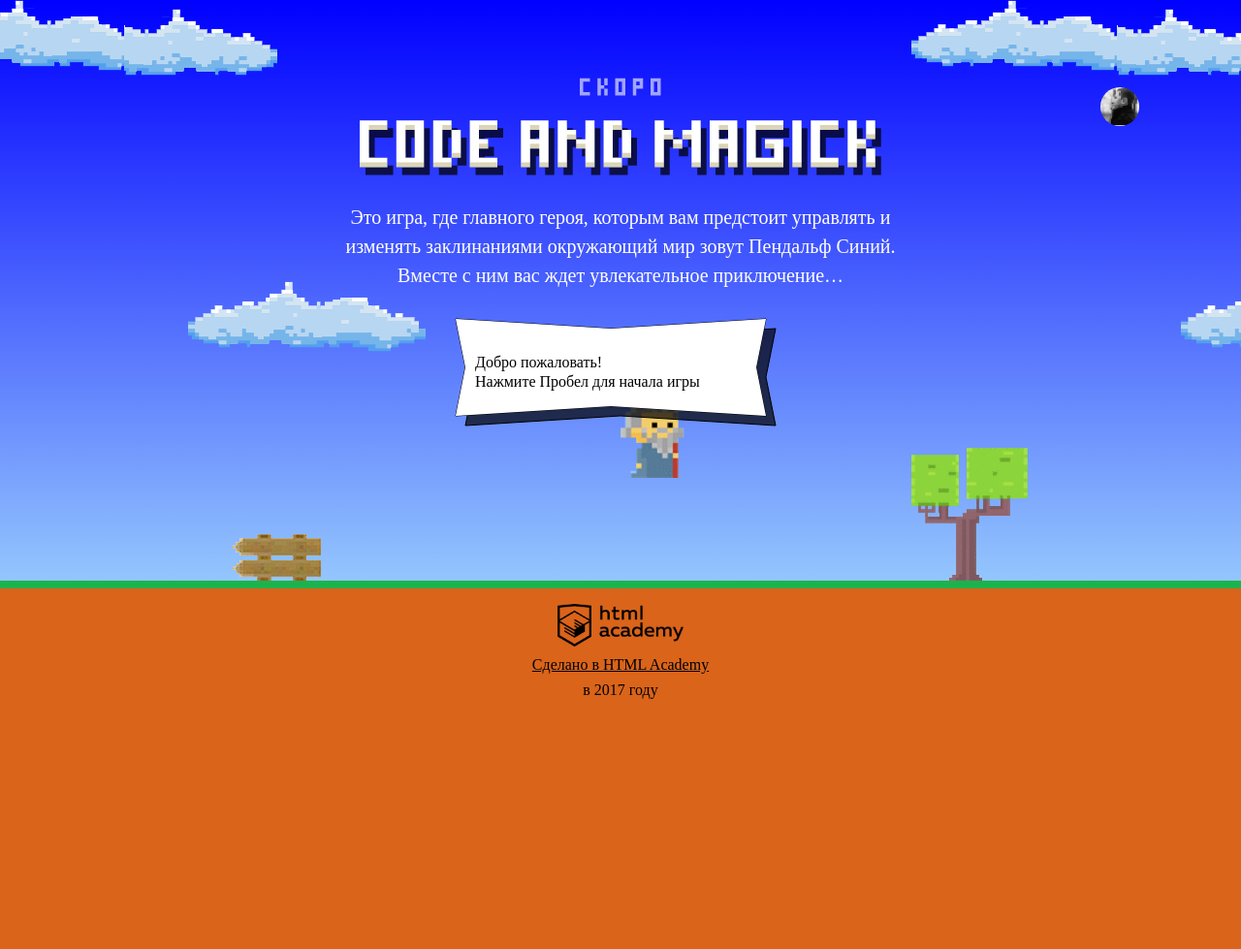
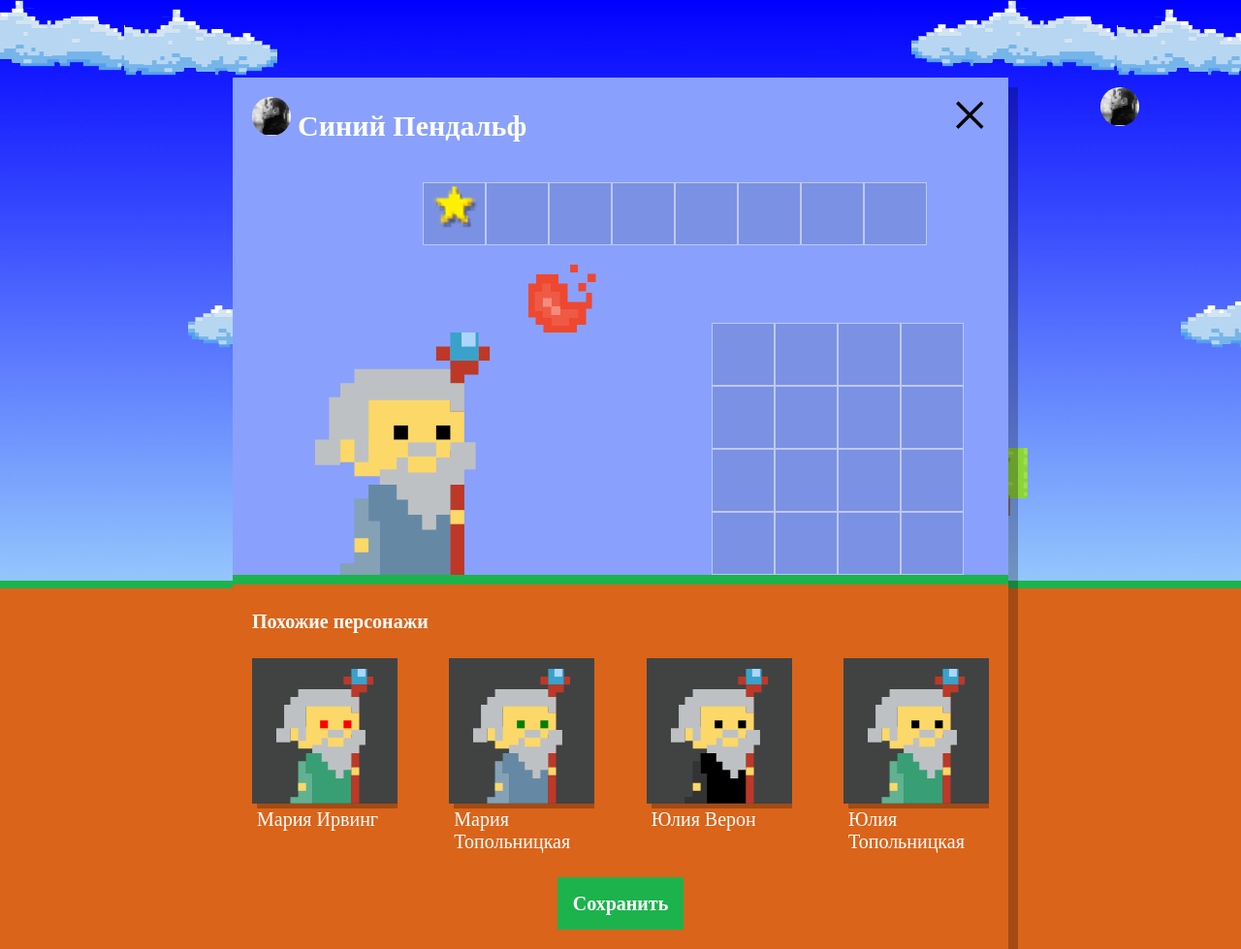
Before and after one commit to Ramax12/801383-code-and-magick, a website: page index.html in a window 1280 px wide. Shown: the whole page at 97% size. Before the commit the page ends 800 px from the top, so only its background shows below. Drawn offline with Linux system fonts and the light colour scheme; a web font is replaced by a local one.

Commit message:
Добавил всплывающее окно с настройкой персонажа

```diff
--- a/index.html
+++ b/index.html
@@ -206,6 +206,7 @@ var getWizardY = function(height) {
 }
 </script>
 <script src="js/stat.js"></script>
+<script src="js/setup.js"></script>
 <script src="js/game.js"></script>
 
 </body>
--- /dev/null
+++ b/js/setup.js
@@ -0,0 +1,52 @@
+'use strict';
+
+var userDialog = document.querySelector('.setup');
+userDialog.classList.remove('hidden');
+
+document.querySelector('.setup-similar').classList.remove('hidden');
+var similarListElement = document.querySelector('.setup-similar-list');
+var similarWizardTemplate = document.querySelector('#similar-wizard-template')
+    .content
+    .querySelector('.setup-similar-item');
+
+var names = ['Иван', 'Хуан Себастьян', 'Мария', 'Кристоф', 'Виктор', 'Юлия', 'Люпита', 'Вашингтон'];
+var surnames = ['да Марья', 'Верон', 'Мирабелла', 'Вальц', 'Онопко', 'Топольницкая', 'Нионго', 'Ирвинг'];
+var coatColor = ['rgb(101, 137, 164)', 'rgb(241, 43, 107)', 'rgb(146, 100, 161)', 'rgb(56, 159, 117)', 'rgb(215, 210, 55)', 'rgb(0, 0, 0)'];
+var eyesColor = ['black', 'red', 'blue', 'yellow', 'green'];
+
+var renderName = function () {
+  var randomNames = Math.floor(Math.random() * names.length);
+  var randomSurnames = Math.floor(Math.random() * surnames.length);
+  var nickName = names[randomNames] + ' ' + surnames[randomSurnames];
+
+  return nickName;
+};
+
+var renderCoat = function () {
+  var randomCoatColor = Math.floor(Math.random() * coatColor.length);
+
+  return coatColor[randomCoatColor];
+};
+
+var renderEyes = function () {
+  var randomEyesColor = Math.floor(Math.random() * eyesColor.length);
+
+  return eyesColor[randomEyesColor];
+};
+
+var renderWizard = function () {
+  var wizardElement = similarWizardTemplate.cloneNode(true);
+
+  wizardElement.querySelector('.setup-similar-label').textContent = renderName();
+  wizardElement.querySelector('.wizard-coat').style.fill = renderCoat();
+  wizardElement.querySelector('.wizard-eyes').style.fill = renderEyes();
+
+  return wizardElement;
+};
+
+var fragment = document.createDocumentFragment();
+
+for (var i = 0; i < 4; i++) {
+  fragment.appendChild(renderWizard());
+}
+similarListElement.appendChild(fragment);
```
